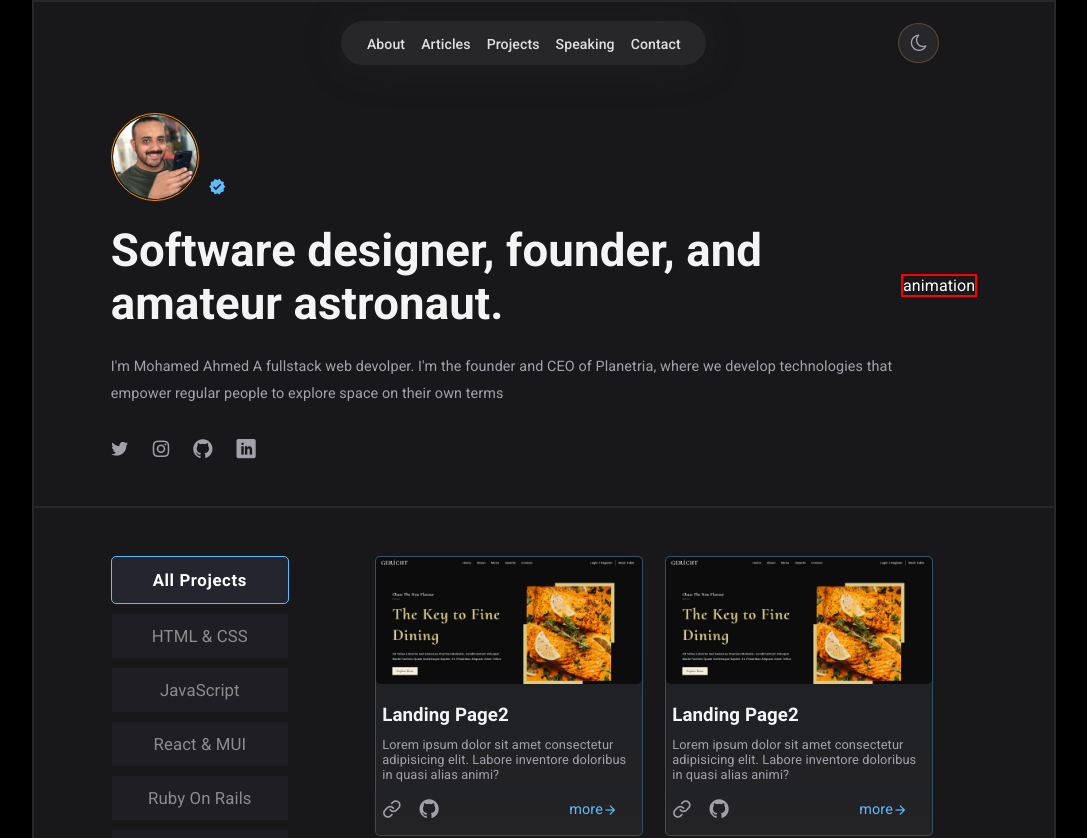
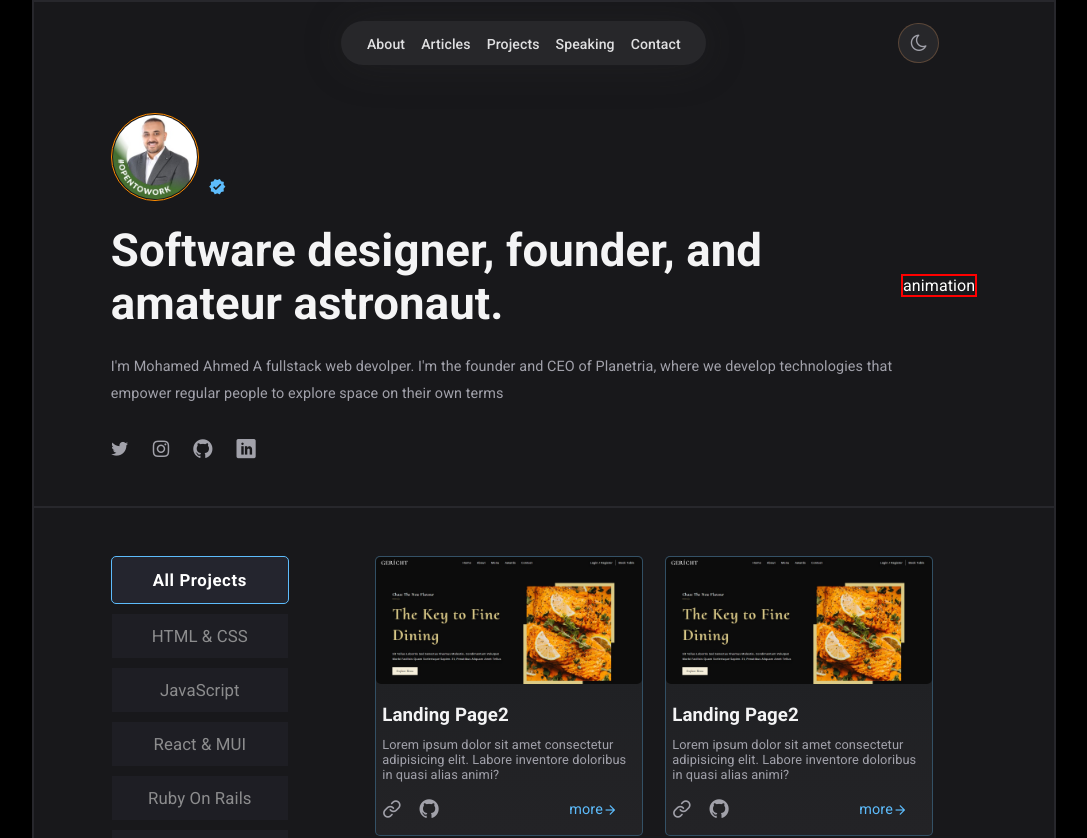
Before and after one commit to Mohamedahmedsleem-CS/portfolio, a React (Vite) app: page / in a window 1280 px wide. Shown: the top 838 px of the page, without its empty margins (96-1183 px from the left). Built offline with nearby package versions, Linux system fonts and the light colour scheme.

Commit message:
update IMAGE

```diff
--- a/src/components/2-hero/Hero.jsx
+++ b/src/components/2-hero/Hero.jsx
@@ -8,7 +8,7 @@ function Hero() {
       <div className="left-section ">
 
         <div className="parent-avatar flex ">
-          <img src="/public/ali-modified.png" alt="" className="avatar" />
+          <img src="public\ali2.jpeg" alt="" className="avatar" />
           <div className='icon-verified' />
         </div>
 
```
Also changed, not shown: public/ali2.jpeg (added).
